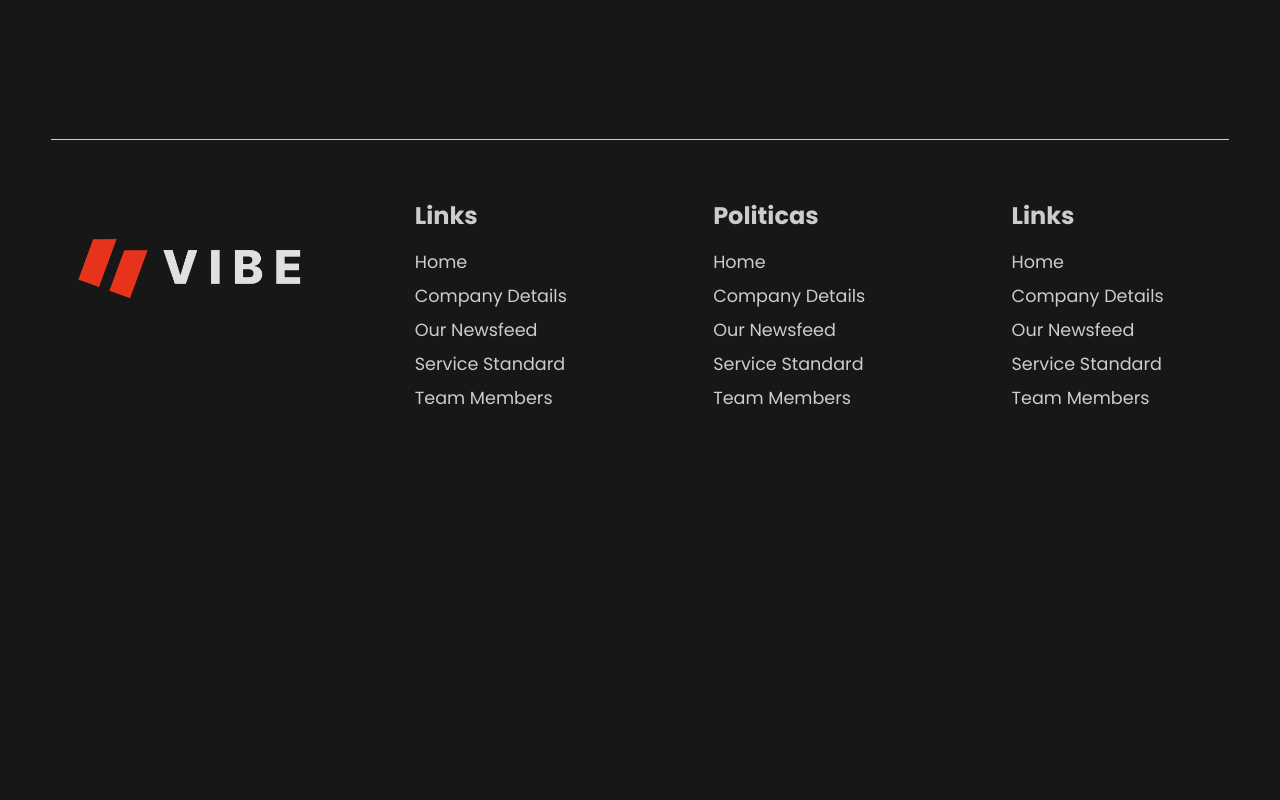
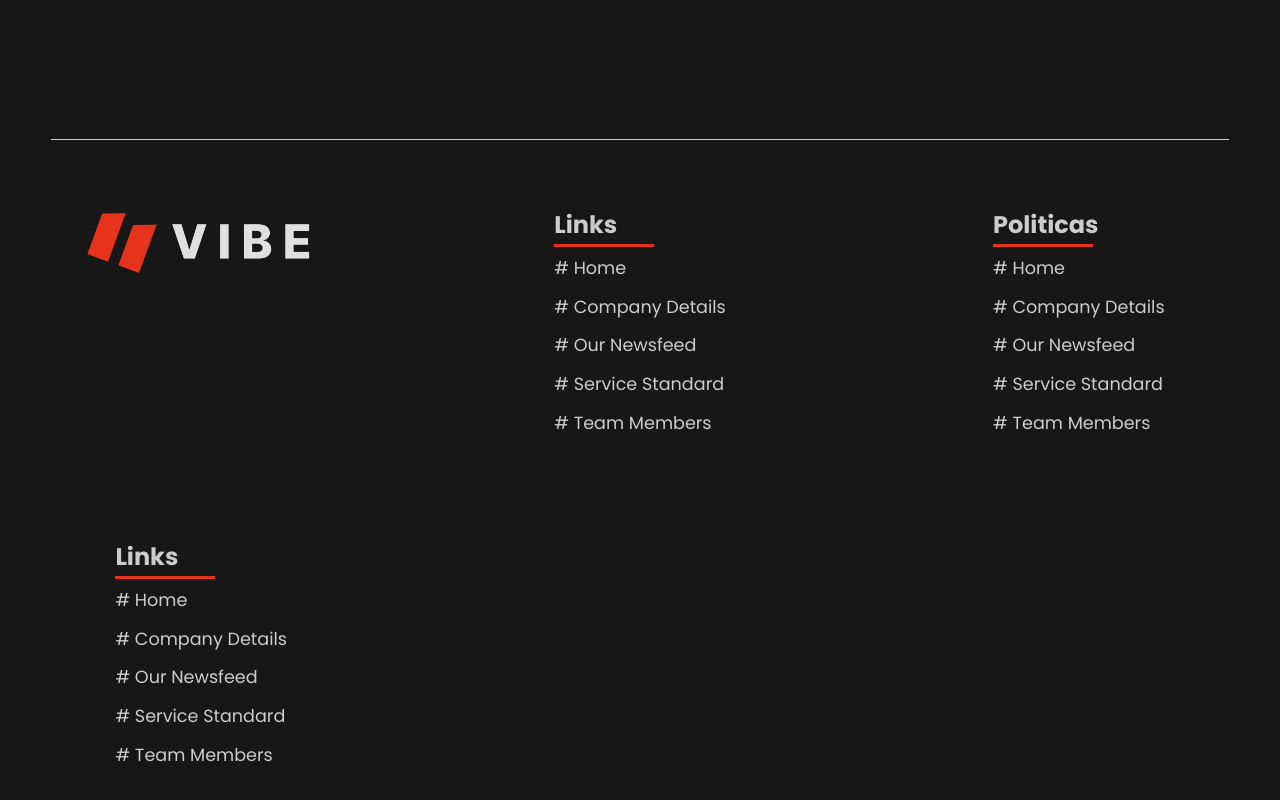
Before and after one commit to LucasAlexsandro/onzevibe, a React (Vite) app in the folder frontend/: page / in a window 1280 px wide. Shown: the part 3059-3859 px from the top of the page. Before the commit the page ends 3598 px from the top, so only its background shows below. Built offline with nearby package versions, Linux system fonts and the light colour scheme.

Commit message:
Update Footer LInks

```diff
--- a/frontend/src/components/Footer/Footer.jsx
+++ b/frontend/src/components/Footer/Footer.jsx
@@ -17,19 +17,19 @@ export default function Footer() {
                 <ul>
                   <h3>Links</h3>
                   <li>
-                    <a href="#">Home</a>
+                    <a href="#"># Home</a>
                   </li>
                   <li>
-                    <a href="#">Company Details</a>
+                    <a href="#"># Company Details</a>
                   </li>
                   <li>
-                    <a href="#">Our Newsfeed</a>
+                    <a href="#"># Our Newsfeed</a>
                   </li>
                   <li>
-                    <a href="#">Service Standard</a>
+                    <a href="#"># Service Standard</a>
                   </li>
                   <li>
-                    <a href="#">Team Members</a>
+                    <a href="#"># Team Members</a>
                   </li>
                 </ul>
               </div>
@@ -37,19 +37,19 @@ export default function Footer() {
                 <ul>
                   <h3>Politicas</h3>
                   <li>
-                    <a href="#">Home</a>
+                    <a href="#"># Home</a>
                   </li>
                   <li>
-                    <a href="#">Company Details</a>
+                    <a href="#"># Company Details</a>
                   </li>
                   <li>
-                    <a href="#">Our Newsfeed</a>
+                    <a href="#"># Our Newsfeed</a>
                   </li>
                   <li>
-                    <a href="#">Service Standard</a>
+                    <a href="#"># Service Standard</a>
                   </li>
                   <li>
-                    <a href="#">Team Members</a>
+                    <a href="#"># Team Members</a>
                   </li>
                 </ul>
               </div>
@@ -57,19 +57,19 @@ export default function Footer() {
                 <ul>
                   <h3>Links</h3>
                   <li>
-                    <a href="#">Home</a>
+                    <a href="#"># Home</a>
                   </li>
                   <li>
-                    <a href="#">Company Details</a>
+                    <a href="#"># Company Details</a>
                   </li>
                   <li>
-                    <a href="#">Our Newsfeed</a>
+                    <a href="#"># Our Newsfeed</a>
                   </li>
                   <li>
-                    <a href="#">Service Standard</a>
+                    <a href="#"># Service Standard</a>
                   </li>
                   <li>
-                    <a href="#">Team Members</a>
+                    <a href="#"># Team Members</a>
                   </li>
                 </ul>
               </div>
--- a/frontend/src/components/Footer/style.js
+++ b/frontend/src/components/Footer/style.js
@@ -22,6 +22,7 @@ export const FooterArea = styled.div`
     display: flex;
     align-items: center;
     justify-content: space-between;
+    flex-wrap: wrap;
     gap: 1rem;
 
     .footer-card {
@@ -40,15 +41,28 @@ export const FooterArea = styled.div`
         text-align: left;
         font-size: 1.5rem;
         color: #ccc;
-        margin-bottom: 1rem;
+
+        &::before {
+          content: "";
+          display: block;
+          position: relative;
+          border-bottom: 3px solid var(--primary);
+          width: 100px;
+          top: 40px;
+        }
       }
 
       ul {
+        margin-top: 2rem;
         li {
-          margin-top: 0.5rem;
+          margin-top: 0.8rem;
           a {
             color: #ccc;
             font-size: 1.1rem;
+
+            &:hover {
+              color: var(--primary);
+            }
           }
         }
       }
```
